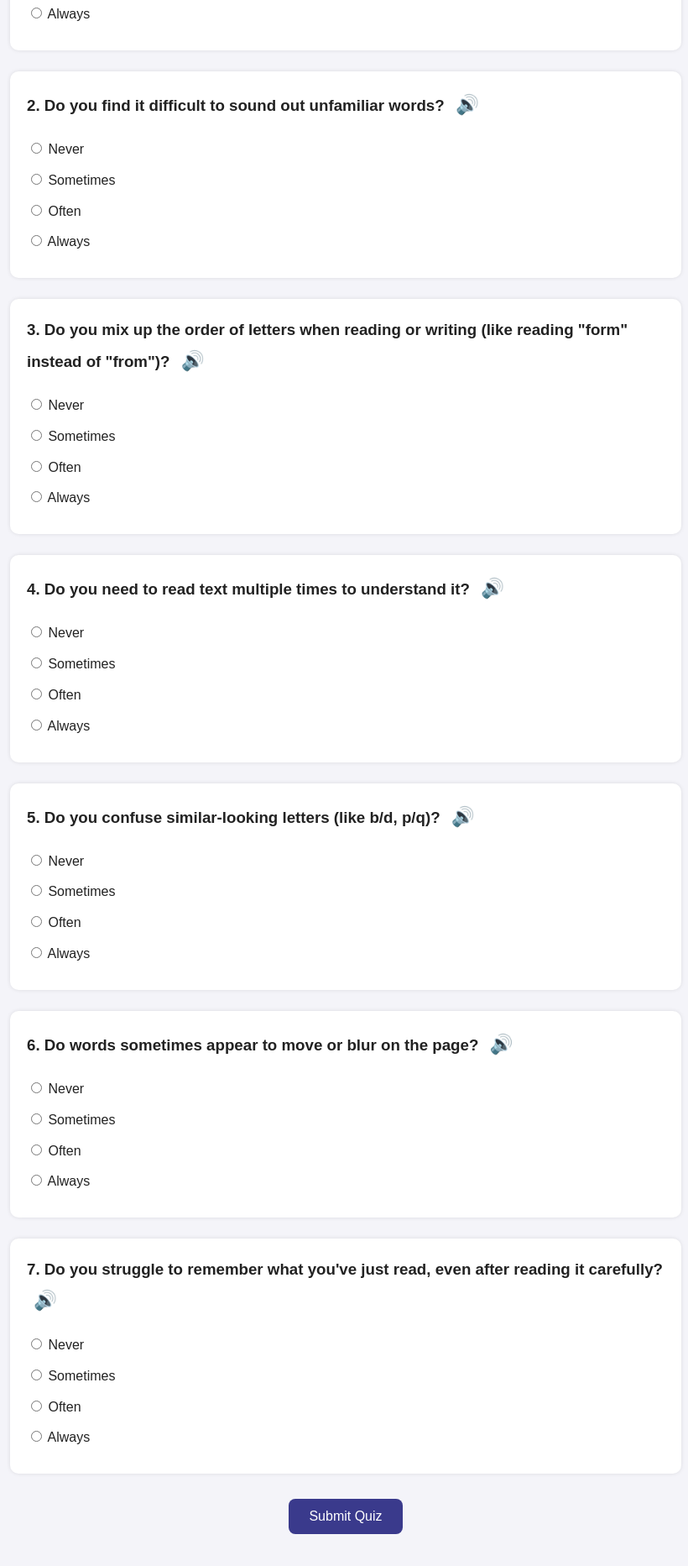
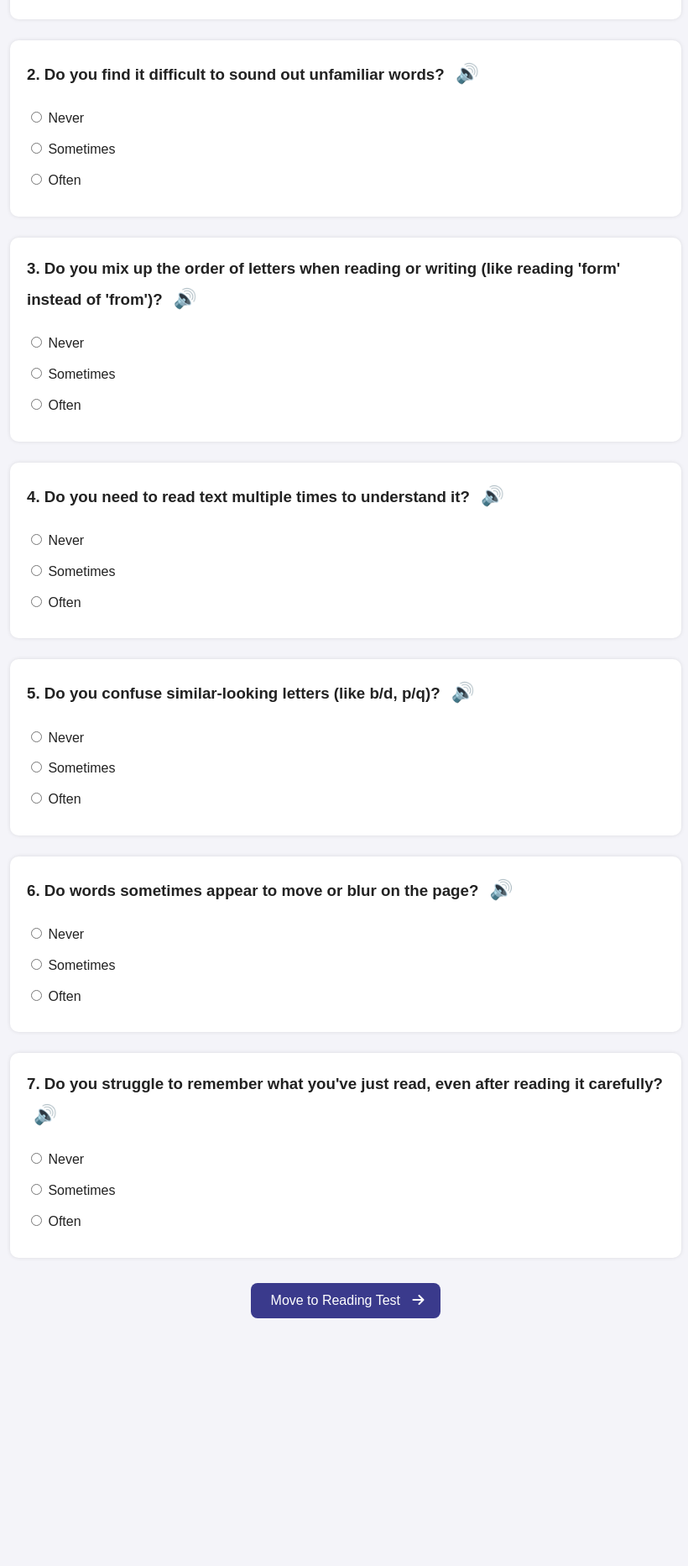
Before and after one commit to nu142/Dyslexia_Reading_Support, a plain HTML site: page quiz.html in a window 1280 px wide. Shown: the part 327-2192 px from the top of the page at 84% size, without its empty margins (228-1048 px from the left). After the commit the page ends 1967 px from the top, so only its background shows below. Drawn offline with Linux system fonts and the light colour scheme; a web font is replaced by a local one.

Commit message:
quiz updated

```diff
--- a/quiz.html
+++ b/quiz.html
@@ -4,40 +4,10 @@
   <meta charset="UTF-8" />
   <meta name="viewport" content="width=device-width, initial-scale=1.0"/>
   <title>Dyslexia Screening Quiz</title>
+  <link rel="stylesheet" href="https://cdnjs.cloudflare.com/ajax/libs/font-awesome/6.0.0-beta3/css/all.min.css">
+
   <link href="https://fonts.googleapis.com/css2?family=Open+Dyslexic&display=swap" rel="stylesheet">
-  <script>
-  let speechSynthesisUtterance;
-
-  function speak(text) {
-    // Stop any previous speech
-    stopSpeaking();
-
-    speechSynthesisUtterance = new SpeechSynthesisUtterance(text);
-    window.speechSynthesis.speak(speechSynthesisUtterance);
-  }
-
-  function stopSpeaking() {
-    if (speechSynthesisUtterance) {
-      window.speechSynthesis.cancel(); // stop any ongoing speech
-      speechSynthesisUtterance = null;
-    }
-  }
-
-  function scrollToNext(currentDiv) {
-    stopSpeaking(); // stop audio when answer is selected
-
-    const allQuestions = document.querySelectorAll('.question');
-    const index = Array.from(allQuestions).indexOf(currentDiv);
-    if (index !== -1 && index + 1 < allQuestions.length) {
-      allQuestions[index + 1].scrollIntoView({ behavior: 'smooth' });
-    }
-  }
-</script>
-
-
-
   <style>
-
     body {
       font-family: 'Open Dyslexic', Arial, sans-serif;
       background-color: #f4f4f9;
@@ -47,12 +17,10 @@
       margin: auto;
       line-height: 1.8;
     }
-
     h1 {
       text-align: center;
       color: #3a3a8c;
     }
-
     .question {
       margin-bottom: 25px;
       padding: 20px;
@@ -60,20 +28,17 @@
       border-radius: 10px;
       box-shadow: 0 0 5px rgba(0,0,0,0.1);
     }
-
     .question h3 {
       margin-top: 0;
     }
-
     label {
       display: block;
       margin: 8px 0;
     }
-
     button {
       background-color: #3a3a8c;
       color: white;
-      padding: 12px 24px;
+      padding: 12px 20px 12px 24px;
       border: none;
       border-radius: 8px;
       cursor: pointer;
@@ -81,144 +46,119 @@
       display: block;
       margin: 30px auto;
     }
-
     button:hover {
       background-color: #2b2b6e;
     }
-
     .speaker {
       cursor: pointer;
       font-size: 1.2em;
       margin-left: 8px;
       color: #3a3a8c;
     }
-
     .speaker:hover {
       color: #2b2b6e;
     }
+  </style>
+  <script>
+    let speechSynthesisUtterance;
 
+    function speak(text) {
+      stopSpeaking();
+      speechSynthesisUtterance = new SpeechSynthesisUtterance(text);
+      window.speechSynthesis.speak(speechSynthesisUtterance);
+    }
 
+    function stopSpeaking() {
+      if (speechSynthesisUtterance) {
+        window.speechSynthesis.cancel();
+        speechSynthesisUtterance = null;
+      }
+    }
 
-  </style>
+    function scrollToNext(currentDiv) {
+      stopSpeaking();
+      const allQuestions = document.querySelectorAll('.question');
+      const index = Array.from(allQuestions).indexOf(currentDiv);
+      if (index !== -1 && index + 1 < allQuestions.length) {
+        allQuestions[index + 1].scrollIntoView({ behavior: 'smooth' });
+      }
+    }
+  </script>
 </head>
 <body>
-
   <h1>Dyslexia Screening Quiz</h1>
   <form id="quizForm">
 
-<!-- Q1 -->
-<div class="question" id="q1-div">
+  <!-- Questions -->
+  <script>
+    const questions = [
+      {
+        id: "q1",
+        text: "Do you often lose your place while reading or need to re-read lines?",
+        category: "visualTracking"
+      },
+      {
+        id: "q2",
+        text: "Do you find it difficult to sound out unfamiliar words?",
+        category: "phonological"
+      },
+      {
+        id: "q3",
+        text: "Do you mix up the order of letters when reading or writing (like reading 'form' instead of 'from')?",
+        category: "sequencing"
+      },
+      {
+        id: "q4",
+        text: "Do you need to read text multiple times to understand it?",
+        category: "comprehension"
+      },
+      {
+        id: "q5",
+        text: "Do you confuse similar-looking letters (like b/d, p/q)?",
+        category: "visualProcessing"
+      },
+      {
+        id: "q6",
+        text: "Do words sometimes appear to move or blur on the page?",
+        category: "visualProcessing"
+      },
+      {
+        id: "q7",
+        text: "Do you struggle to remember what you've just read, even after reading it carefully?",
+        category: "workingMemory"
+      }
+    ];
+
+    document.addEventListener("DOMContentLoaded", () => {
+      const form = document.getElementById("quizForm");
+      questions.forEach((q, i) => {
+        const div = document.createElement("div");
+        div.className = "question";
+        div.id = `${q.id}-div`;
+        div.innerHTML = `
           <h3>
-    1. Do you often lose your place while reading or need to re-read lines?
-    <span class="speaker" onclick="speak('Do you often lose your place while reading or need to re-read lines? Option 1 Never, Option 2 Sometimes, Option 3 Often, Option 4 Always')">🔊</span>
+            ${i + 1}. ${q.text}
+            <span class="speaker" onclick="speak('${q.text} Option 1 Never, Option 2 Sometimes, Option 3 Often')">🔊</span>
           </h3>
-  <label><input type="radio" name="q1" value="1" onclick="scrollToNext(this.closest('.question'))"> Never</label>
-  <label><input type="radio" name="q1" value="2" onclick="scrollToNext(this.closest('.question'))"> Sometimes</label>
-  <label><input type="radio" name="q1" value="3" onclick="scrollToNext(this.closest('.question'))"> Often</label>
-  <label><input type="radio" name="q1" value="4" onclick="scrollToNext(this.closest('.question'))"> Always</label>
-</div>
+          <label><input type="radio" name="${q.id}" value="1" onclick="scrollToNext(this.closest('.question'))"> Never</label>
+          <label><input type="radio" name="${q.id}" value="2" onclick="scrollToNext(this.closest('.question'))"> Sometimes</label>
+          <label><input type="radio" name="${q.id}" value="3" onclick="scrollToNext(this.closest('.question'))"> Often</label>
+        `;
+        form.insertBefore(div, form.lastElementChild);
+      });
+    });
+  </script>
 
-<!-- Q2 -->
-<div class="question" id="q2-div">
-  <h3>
-    2. Do you find it difficult to sound out unfamiliar words?
-    <span class="speaker" onclick="speak('Do you find it difficult to sound out unfamiliar words? Option 1 Never, Option 2 Sometimes, Option 3 Often, Option 4 Always')">🔊</span>
-  </h3>
-  <label><input type="radio" name="q2" value="1" onclick="scrollToNext(this.closest('.question'))"> Never</label>
-  <label><input type="radio" name="q2" value="2" onclick="scrollToNext(this.closest('.question'))"> Sometimes</label>
-  <label><input type="radio" name="q2" value="3" onclick="scrollToNext(this.closest('.question'))"> Often</label>
-  <label><input type="radio" name="q2" value="4" onclick="scrollToNext(this.closest('.question'))"> Always</label>
-</div>
+  <!-- Submit Button -->
+ <button type="submit">
+  Move to Reading Test <i class="fas fa-arrow-right" style="margin-left: 10px;"></i>
+</button>
 
-<!-- Q3 -->
-<div class="question" id="q3-div">
-  <h3>
-    3. Do you mix up the order of letters when reading or writing (like reading "form" instead of "from")?
-    <span class="speaker" onclick="speak('Do you mix up the order of letters when reading or writing, like reading form instead of from? Option 1 Never, Option 2 Sometimes, Option 3 Often, Option 4 Always')">🔊</span>
-  </h3>
-  <label><input type="radio" name="q3" value="1" onclick="scrollToNext(this.closest('.question'))"> Never</label>
-  <label><input type="radio" name="q3" value="2" onclick="scrollToNext(this.closest('.question'))"> Sometimes</label>
-  <label><input type="radio" name="q3" value="3" onclick="scrollToNext(this.closest('.question'))"> Often</label>
-  <label><input type="radio" name="q3" value="4" onclick="scrollToNext(this.closest('.question'))"> Always</label>
-</div>
-
-<!-- Q4 -->
-<div class="question" id="q4-div">
-  <h3>
-    4. Do you need to read text multiple times to understand it?
-    <span class="speaker" onclick="speak('Do you need to read text multiple times to understand it? Option 1 Never, Option 2 Sometimes, Option 3 Often, Option 4 Always')">🔊</span>
-  </h3>
-  <label><input type="radio" name="q4" value="1" onclick="scrollToNext(this.closest('.question'))"> Never</label>
-  <label><input type="radio" name="q4" value="2" onclick="scrollToNext(this.closest('.question'))"> Sometimes</label>
-  <label><input type="radio" name="q4" value="3" onclick="scrollToNext(this.closest('.question'))"> Often</label>
-  <label><input type="radio" name="q4" value="4" onclick="scrollToNext(this.closest('.question'))"> Always</label>
-</div>
-
-<!-- Q5 -->
-<div class="question" id="q5-div">
-  <h3>
-    5. Do you confuse similar-looking letters (like b/d, p/q)?
-    <span class="speaker" onclick="speak('Do you confuse similar-looking letters, like b and d or p and q? Option 1 Never, Option 2 Sometimes, Option 3 Often, Option 4 Always')">🔊</span>
-  </h3>
-  <label><input type="radio" name="q5" value="1" onclick="scrollToNext(this.closest('.question'))"> Never</label>
-  <label><input type="radio" name="q5" value="2" onclick="scrollToNext(this.closest('.question'))"> Sometimes</label>
-  <label><input type="radio" name="q5" value="3" onclick="scrollToNext(this.closest('.question'))"> Often</label>
-  <label><input type="radio" name="q5" value="4" onclick="scrollToNext(this.closest('.question'))"> Always</label>
-</div>
-
-<!-- Q6 -->
-<div class="question" id="q6-div">
-  <h3>
-    6. Do words sometimes appear to move or blur on the page?
-    <span class="speaker" onclick="speak('Do words sometimes appear to move or blur on the page? Option 1 Never, Option 2 Sometimes, Option 3 Often, Option 4 Always')">🔊</span>
-  </h3>
-  <label><input type="radio" name="q6" value="1" onclick="scrollToNext(this.closest('.question'))"> Never</label>
-  <label><input type="radio" name="q6" value="2" onclick="scrollToNext(this.closest('.question'))"> Sometimes</label>
-  <label><input type="radio" name="q6" value="3" onclick="scrollToNext(this.closest('.question'))"> Often</label>
-  <label><input type="radio" name="q6" value="4" onclick="scrollToNext(this.closest('.question'))"> Always</label>
-</div>
-
-<!-- Q7 -->
-<div class="question" id="q7-div">
-  <h3>
-    7. Do you struggle to remember what you've just read, even after reading it carefully?
-    <span class="speaker" onclick="speak('Do you struggle to remember what you have just read, even after reading it carefully? Option 1 Never, Option 2 Sometimes, Option 3 Often, Option 4 Always')">🔊</span>
-  </h3>
-  <label><input type="radio" name="q7" value="1" onclick="scrollToNext(this.closest('.question'))"> Never</label>
-  <label><input type="radio" name="q7" value="2" onclick="scrollToNext(this.closest('.question'))"> Sometimes</label>
-  <label><input type="radio" name="q7" value="3" onclick="scrollToNext(this.closest('.question'))"> Often</label>
-  <label><input type="radio" name="q7" value="4" onclick="scrollToNext(this.closest('.question'))"> Always</label>
-</div>
-
-<!-- Submit -->
-
-
-    <button type="submit">Submit Quiz</button>
 </form>
-
 
   <script>
     document.querySelector("form").addEventListener("submit", function (e) {
       e.preventDefault();
-
-    // Validate all questions are answered
-    for (let i = 1; i <= 7; i++) {
-      if (!document.querySelector(`input[name=q${i}]:checked`)) {
-        alert(`Please answer question ${i}.`);
-        document.getElementById(`q${i}-div`).scrollIntoView({ behavior: "smooth" });
-        return;
-      }
-    }
-
-    const categoryMap = {
-      q1: "visualTracking",
-      q2: "phonological",
-      q3: "sequencing",
-      q4: "comprehension",
-      q5: "visualProcessing",
-      q6: "visualProcessing",
-      q7: "workingMemory",
-    };
 
       const scores = {
         visualTracking: 0,
@@ -229,18 +169,22 @@
         workingMemory: 0,
       };
 
-    for (let q in categoryMap) {
-      const val = parseInt(document.querySelector(`input[name=${q}]:checked`).value);
-      scores[categoryMap[q]] += val;
+      for (const q of questions) {
+        const input = document.querySelector(`input[name=${q.id}]:checked`);
+        if (!input) {
+          alert(`Please answer question ${q.id.replace("q", "")}.`);
+          document.getElementById(`${q.id}-div`).scrollIntoView({ behavior: "smooth" });
+          return;
+        }
+        scores[q.category] += parseInt(input.value);
       }
 
       const results = [];
-
-    if (scores.visualProcessing >= 6)
+      if (scores.visualProcessing >= 5)
         results.push("⚙️ Try using color overlays or high-contrast fonts.");
       if (scores.phonological >= 3)
         results.push("🔊 Use phonics-based exercises and text-to-speech tools.");
-    if (scores.visualTracking >= 3)
+      if (scores.visualTracking >= 2)
         results.push("📖 Use tools to highlight reading lines.");
       if (scores.comprehension >= 3)
         results.push("🧩 Try simplified summaries or assisted reading.");
@@ -250,14 +194,9 @@
         results.push("🧠 Use visual cues and repetition aids.");
 
       localStorage.setItem("dyslexiaResults", JSON.stringify(results));
-
       alert("📊 Your personalized support recommendations:\n\n" + results.join("\n"));
-    window.location.href = "reading-test.html"; // Move to next page
+      window.location.href = "reading-test.html";
     });
   </script>
-
-
-
-
 </body>
 </html>
```
Lines whose indentation alone changed are shown as unchanged.
